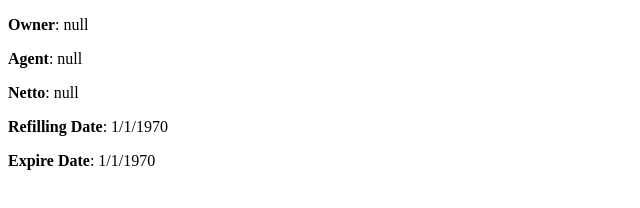
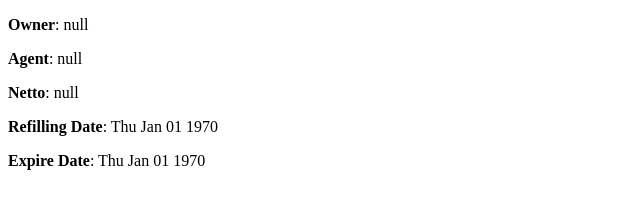
Before and after one commit to peterchu999/r-tracker-ui, a plain HTML site: page index.html in a window 1280 px wide. Shown: the whole page, without its empty margins (0-640 px from the left). Drawn offline with Linux system fonts and the light colour scheme.

Commit message:
change to date string instead of locale date string

```diff
--- a/index.html
+++ b/index.html
@@ -18,8 +18,8 @@
         <p><b>Owner</b>: ${owner}</p>
         <p><b>Agent</b>: ${agent}</p>
         <p><b>Netto</b>: ${netto}</p>
-        <p><b>Refilling Date</b>: ${refilling_date.toLocaleDateString()}</p>
-        <p><b>Expire Date</b>: ${expire_date.toLocaleDateString()}</p>
+        <p><b>Refilling Date</b>: ${refilling_date.toDateString()}</p>
+        <p><b>Expire Date</b>: ${expire_date.toDateString()}</p>
       `;
     </script>
   </body>
```
